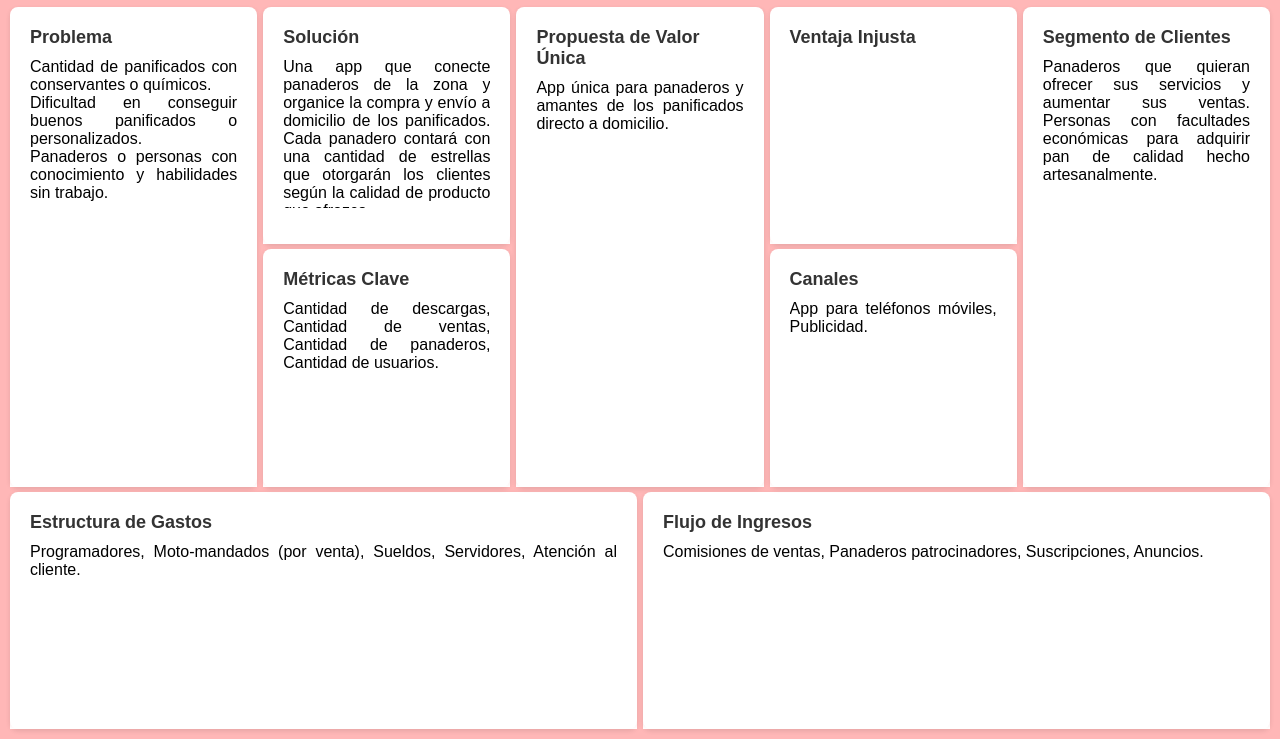
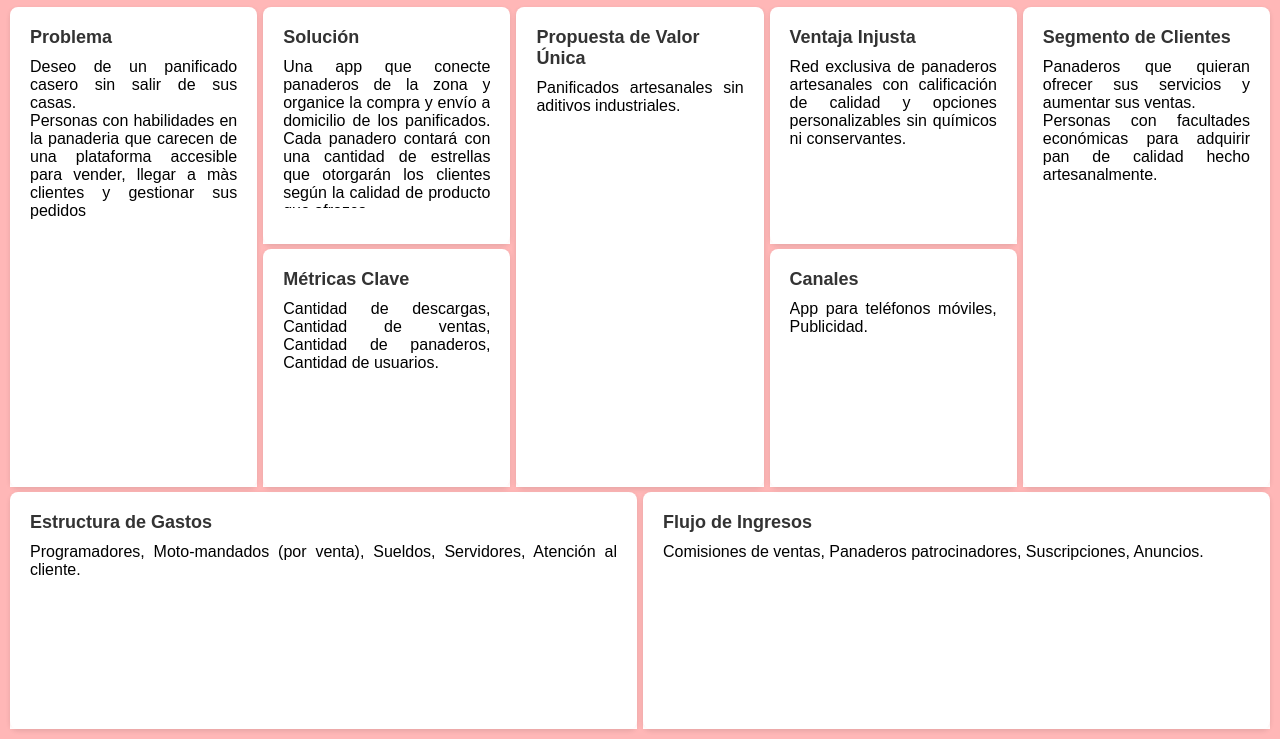
Before and after one commit to alessz15/Lean-Canvas, a plain HTML site: page index.html in a window 1280 px wide. Shown: the part 61-800 px from the top of the page. Drawn offline with Linux system fonts and the light colour scheme.

Commit message:
Correccion

```diff
--- a/index.html
+++ b/index.html
@@ -12,9 +12,8 @@
         <div class="parent">
             <div class="box div1">
                 <h2>Problema</h2>
-                <p>Cantidad de panificados con conservantes o químicos.</p>
-                <p>Dificultad en conseguir buenos panificados o personalizados.</p>
-                <p>Panaderos o personas con conocimiento y habilidades sin trabajo.</p>
+                <p>Deseo de un panificado casero sin salir de sus casas.</p>
+                <p>Personas con habilidades en la panaderia que carecen de una plataforma accesible para vender, llegar a màs clientes y gestionar sus pedidos</p>
             </div>
             <div class="box div2">
                 <h2>Estructura de Gastos</h2>
@@ -30,7 +29,7 @@
             </div>
             <div class="box div5">
                 <h2>Propuesta de Valor Única</h2>
-                <p>App única para panaderos y amantes de los panificados directo a domicilio.</p>
+                <p>Panificados artesanales sin aditivos industriales.</p>
             </div>
             <div class="box div6">
                 <h2>Flujo de Ingresos</h2>
@@ -38,6 +37,7 @@
             </div>
             <div class="box div7">
                 <h2>Ventaja Injusta</h2>
+                <p>Red exclusiva de panaderos artesanales con calificación de calidad y opciones personalizables sin químicos ni conservantes.</p>
             </div>
             <div class="box div8">
                 <h2>Canales</h2>
@@ -45,7 +45,8 @@
             </div>
             <div class="box div9">
                 <h2>Segmento de Clientes</h2>
-                <p>Panaderos que quieran ofrecer sus servicios y aumentar sus ventas. Personas con facultades económicas para adquirir pan de calidad hecho artesanalmente.</p>
+                <p>Panaderos que quieran ofrecer sus servicios y aumentar sus ventas.</p>
+                <p>Personas con facultades económicas para adquirir pan de calidad hecho artesanalmente.</p>
             </div>
         </div>
     </div>
```
